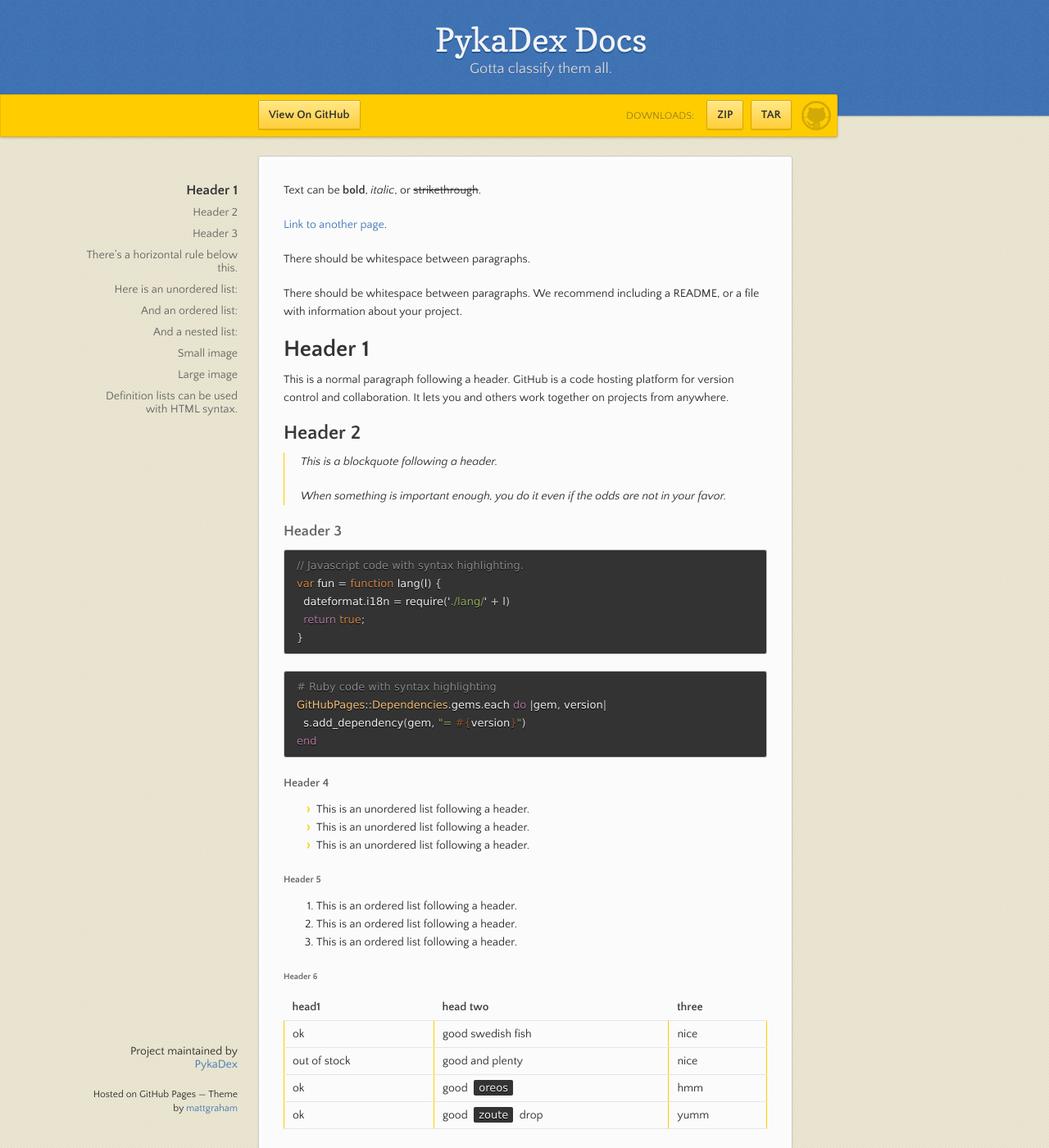
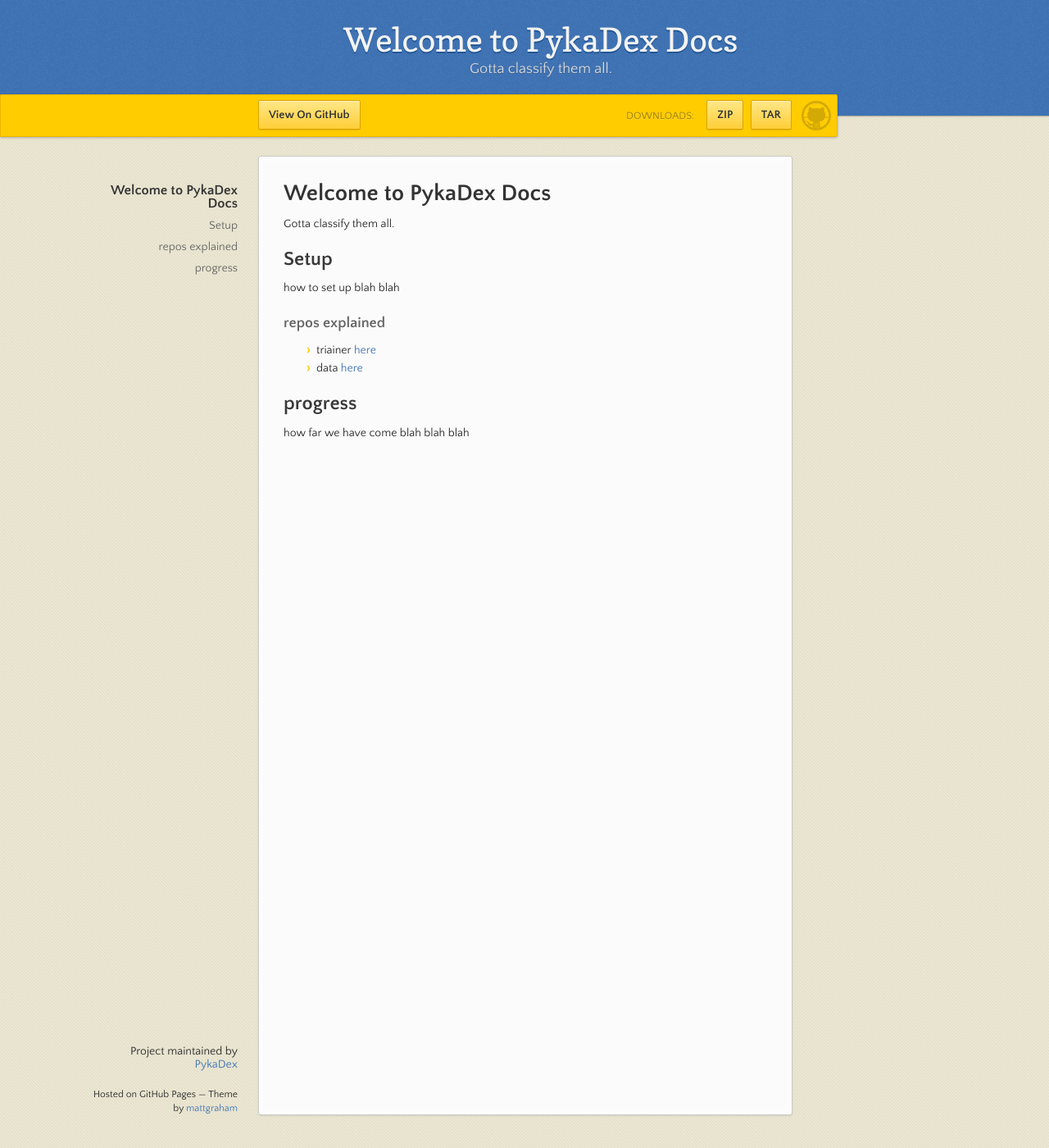
Before and after one commit to PykaDex/PykaDex_Docs, a Jekyll site: the page built from index.md, in a window 1280 px wide and 1400 px high. Shown: the whole window at 82% size. Built offline with Jekyll 4.4.1, drawn with Linux system fonts in a browser that asks for light colours; our own code applies the rules of GitHub Pages for plain Markdown files; some of the changed text lies outside the part shown.

Commit message:
Update index.md

````diff
--- a/index.md
+++ b/index.md
@@ -1,123 +1,12 @@
----
-layout: default
----
+# Welcome to PykaDex Docs
 
-Text can be **bold**, _italic_, or ~~strikethrough~~.
+Gotta classify them all.
 
-[Link to another page](./another-page.html).
+## Setup
+how to set up blah blah
+### repos explained
+- triainer [here](https://pykadex.github.io/PykaDex_Trainer/)
+- data [here](https://pykadex.github.io/PykaDex_Data/)
 
-There should be whitespace between paragraphs.
-
-There should be whitespace between paragraphs. We recommend including a README, or a file with information about your project.
-
-# Header 1
-
-This is a normal paragraph following a header. GitHub is a code hosting platform for version control and collaboration. It lets you and others work together on projects from anywhere.
-
-## Header 2
-
-> This is a blockquote following a header.
->
-> When something is important enough, you do it even if the odds are not in your favor.
-
-### Header 3
-
-```js
-// Javascript code with syntax highlighting.
-var fun = function lang(l) {
-  dateformat.i18n = require('./lang/' + l)
-  return true;
-}
-```
-
-```ruby
-# Ruby code with syntax highlighting
-GitHubPages::Dependencies.gems.each do |gem, version|
-  s.add_dependency(gem, "= #{version}")
-end
-```
-
-#### Header 4
-
-*   This is an unordered list following a header.
-*   This is an unordered list following a header.
-*   This is an unordered list following a header.
-
-##### Header 5
-
-1.  This is an ordered list following a header.
-2.  This is an ordered list following a header.
-3.  This is an ordered list following a header.
-
-###### Header 6
-
-| head1        | head two          | three |
-|:-------------|:------------------|:------|
-| ok           | good swedish fish | nice  |
-| out of stock | good and plenty   | nice  |
-| ok           | good `oreos`      | hmm   |
-| ok           | good `zoute` drop | yumm  |
-
-### There's a horizontal rule below this.
-
-* * *
-
-### Here is an unordered list:
-
-*   Item foo
-*   Item bar
-*   Item baz
-*   Item zip
-
-### And an ordered list:
-
-1.  Item one
-1.  Item two
-1.  Item three
-1.  Item four
-
-### And a nested list:
-
-- level 1 item
-  - level 2 item
-  - level 2 item
-    - level 3 item
-    - level 3 item
-- level 1 item
-  - level 2 item
-  - level 2 item
-  - level 2 item
-- level 1 item
-  - level 2 item
-  - level 2 item
-- level 1 item
-
-### Small image
-
-![Octocat](https://github.githubassets.com/images/icons/emoji/octocat.png)
-
-### Large image
-
-![Branching](https://guides.github.com/activities/hello-world/branching.png)
-
-
-### Definition lists can be used with HTML syntax.
-
-<dl>
-<dt>Name</dt>
-<dd>Godzilla</dd>
-<dt>Born</dt>
-<dd>1952</dd>
-<dt>Birthplace</dt>
-<dd>Japan</dd>
-<dt>Color</dt>
-<dd>Green</dd>
-</dl>
-
-```
-Long, single-line code blocks should not wrap. They should horizontally scroll if they are too long. This line should be long enough to demonstrate this.
-```
-
-```
-The final element.
-```
+## progress
+how far we have come blah blah blah
````
